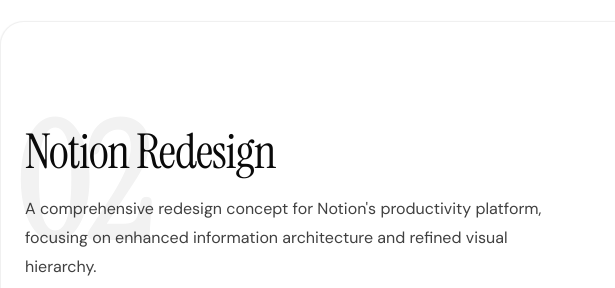
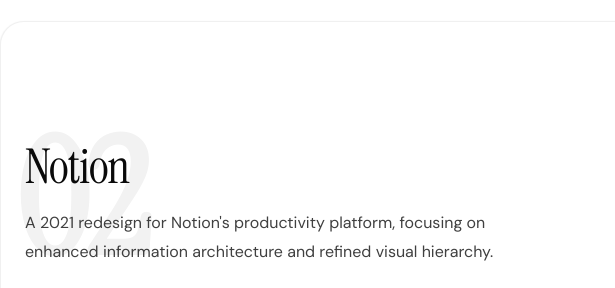
Before and after one commit to helloworldxdwastaken/portfolio, a plain HTML site: page pages/index.html in a window 1280 px wide. Shown: the part 1760-2048 px from the top of the page, 0-615 px from the left. Drawn offline with nearby package versions, Linux system fonts and the light colour scheme; no server answers; a script that the page names is missing.

Commit message:
Update Notion project - remove 'Redesign' and 'concept' wording

```diff
--- a/pages/index.html
+++ b/pages/index.html
@@ -199,12 +199,12 @@
 			<div class="project-row">
 				<div class="project-left">
 					<div class="project-index">02</div>
-					<h3 class="project-title">Notion Redesign</h3>
+					<h3 class="project-title">Notion</h3>
 					<div class="project-media project-media-mobile">
 						<img src="../assets/images/projects/brand-notion.avif" alt="Notion project showcase" />
 						<a class="btn btn-secondary btn-pill project-check" href="https://www.figma.com/design/FjTQo3J30lA830zzkWBfpw/Notion" target="_blank" rel="noopener noreferrer">View Project</a>
 					</div>
-					<p class="project-desc">A comprehensive redesign concept for Notion's productivity platform, focusing on enhanced information architecture and refined visual hierarchy.</p>
+					<p class="project-desc">A 2021 redesign for Notion's productivity platform, focusing on enhanced information architecture and refined visual hierarchy.</p>
 					<ul class="project-tags">
 						<li class="tag tag-prototyping">Prototyping</li>
 						<li class="tag tag-uiux">UI & UX</li>
```
